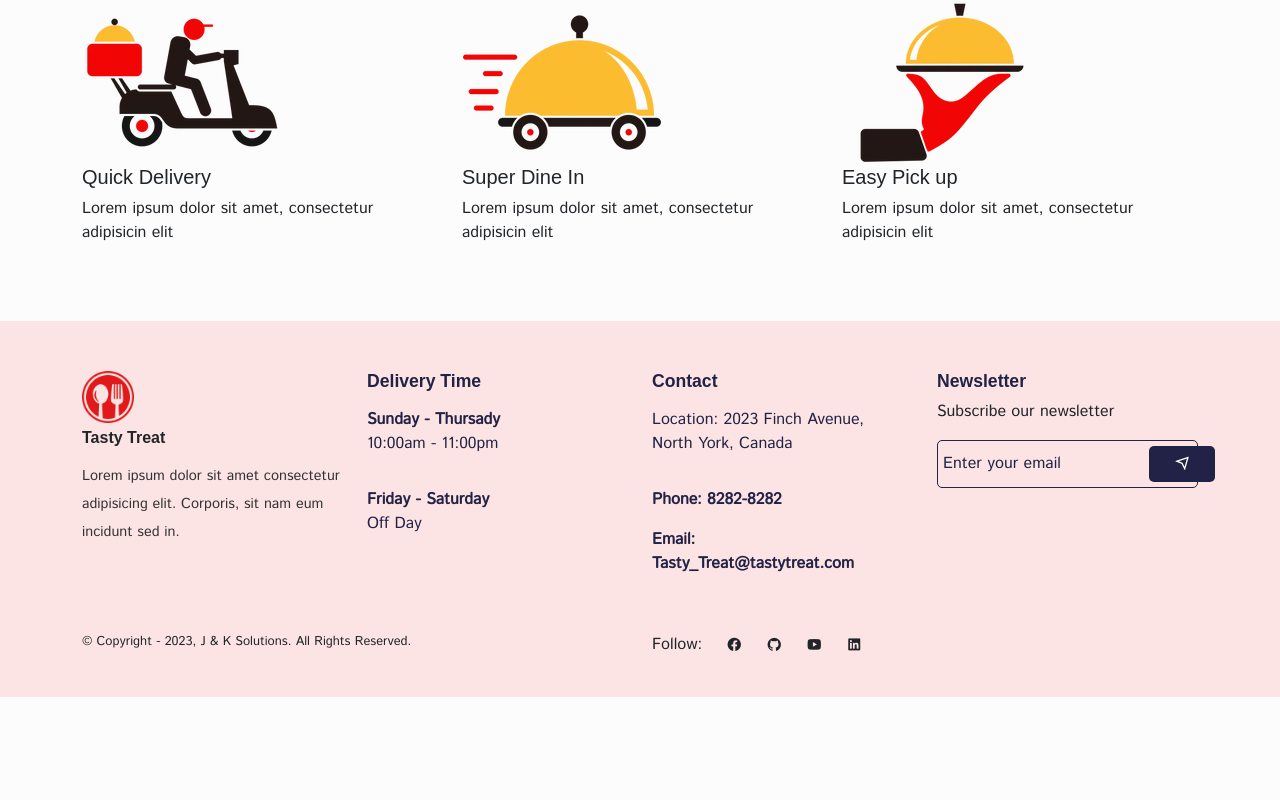
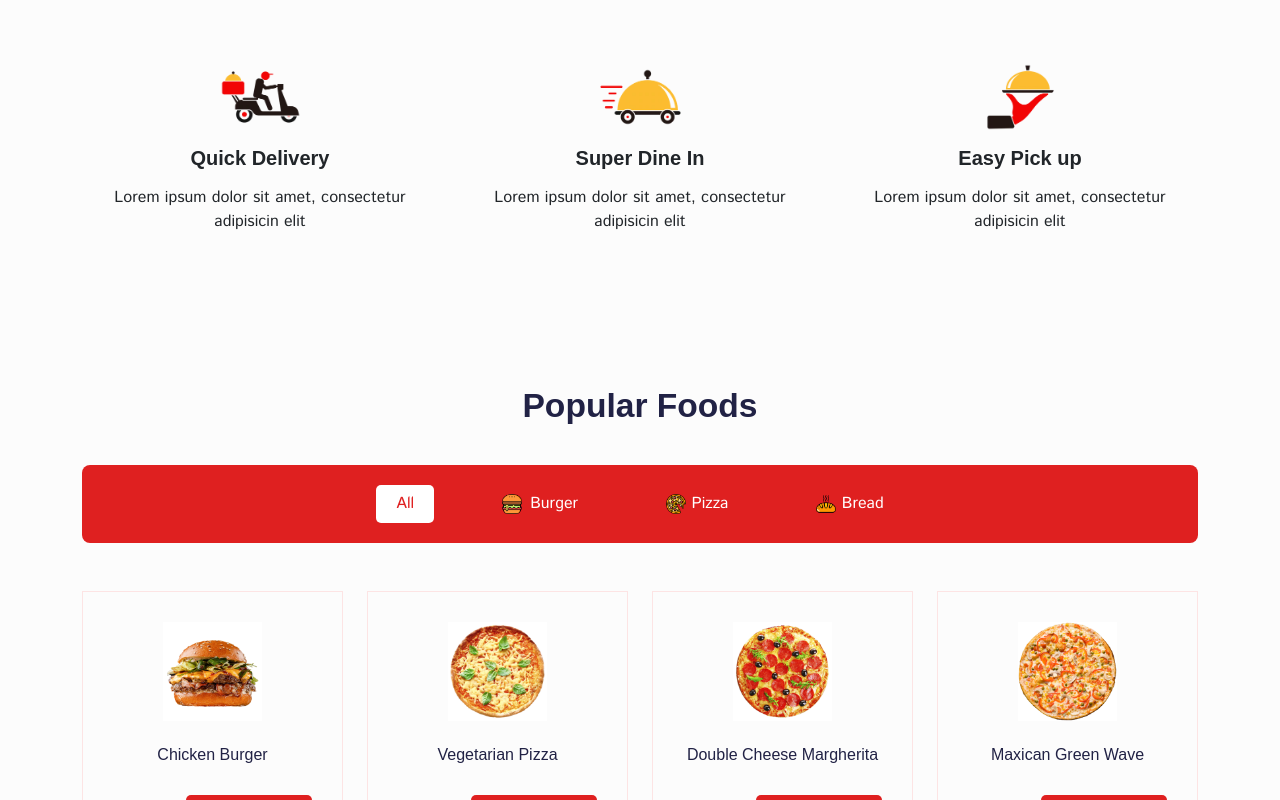
Before and after one commit to TH-Jeon/Food-Delivery-App, a React (Create React App) app: page /home in a window 1280 px wide. Shown: the part 1219-2019 px from the top of the page. Before the commit the page ends 1916 px from the top, so only its background shows below. Built offline with nearby package versions, Linux system fonts and the light colour scheme; a web font is replaced by a local one.

Commit message:
products card update

```diff
--- /dev/null
+++ b/src/components/UI/product-card/ProductCard.jsx
@@ -0,0 +1,28 @@
+import React from 'react';
+import { Link } from 'react-router-dom';
+
+import productImg from '../../../assets/images/product_2.1.jpg';
+import '../../../styles/product-card.css'
+
+const ProductCard = (props) => {
+
+    const {id,title,image01,price} =props.item
+
+   return (
+      <div className="product__item">
+         <div className="product__img">
+            <img src={image01} alt="product-img" className='w-50' />
+         </div>
+
+         <div className="product__content">
+            <h5><Link to={`/foods/${id}`}>{title}</Link></h5>
+            <div className='d-flex align-items-center justify-content-between'>
+                <span className='product__price'>${price}</span>
+                <button className='addToCart__btn '>Add to Cart</button>
+            </div>
+         </div>
+      </div>
+   );
+};
+
+export default ProductCard;
--- a/src/pages/Home.jsx
+++ b/src/pages/Home.jsx
@@ -13,6 +13,13 @@ import heroImg from '../assets/images/hero.png';
 import featureImg01 from '../assets/images/service-01.png';
 import featureImg02 from '../assets/images/service-02.png';
 import featureImg03 from '../assets/images/service-03.png';
+
+import products from '../assets/fake-data/products.js';
+
+import foodCategoryImg01 from '../assets/images/hamburger.png';
+import foodCategoryImg02 from '../assets/images/pizza.png';
+import foodCategoryImg03 from '../assets/images/bread.png';
+import ProductCard from '../components/UI/product-card/ProductCard.jsx';
 
 const featureData = [
    {
@@ -108,18 +115,50 @@ const Home = () => {
                      </p>
                   </Col>
 
-                  {
-                    featureData.map((item,index)=>(
-                      <Col lg="4" md="4" key={index}>
-                      <div className="feature__item">
-                          <img src={item.imgUrl} alt="feature-img" />
-                          <h5>{item.title}</h5>
-                          <p>{item.desc}</p>
-                      </div>
-                   </Col>
-                    ))
-                  }
+                  {featureData.map((item, index) => (
+                     <Col lg="4" md="4" key={index} className="mt-5">
+                        <div className="feature__item text-center p-3">
+                           <img
+                              src={item.imgUrl}
+                              alt="feature-img"
+                              className="w-25 mb-3"
+                           />
+                           <h5 className="fw-bold mb-3">{item.title}</h5>
+                           <p>{item.desc}</p>
+                        </div>
+                     </Col>
+                  ))}
+               </Row>
+            </Container>
+         </section>
 
+         <section>
+            <Container>
+               <Row>
+                  <Col lg="12" className="text-center">
+                     <h2>Popular Foods</h2>
+                  </Col>
+
+                  <Col lg="12">
+                     <div className="food__category d-flex align-items-center justify-content-center gap-5">
+                        <button className="all__btn foodBtnActive">All</button>
+                        <button className="d-flex align-items-center gap-2">
+                           <img src={foodCategoryImg01} alt="" /> Burger
+                        </button>
+                        <button>
+                           <img src={foodCategoryImg02} alt="" /> Pizza
+                        </button>
+                        <button>
+                           <img src={foodCategoryImg03} alt="" /> Bread
+                        </button>
+                     </div>
+                  </Col>
+
+                  {products.map((item) => (
+                     <Col lg="3" md="4" key={item.id} className='mt-5'>
+                        <ProductCard item={item} />
+                     </Col>
+                  ))}
                </Row>
             </Container>
          </section>
--- a/src/styles/home.css
+++ b/src/styles/home.css
@@ -9,3 +9,29 @@
   .feature__text {
 color:#777
   }
+
+  .food__category {
+    background: #df2020;
+    text-align: center;
+    margin-top: 30px;
+    padding: 20px 0px;
+    border-radius: 8px;
+  }
+
+  .food__category button {
+    border: none;
+    outline: none;
+    padding: 7px 20px;
+    background: transparent;
+    color: #fff;
+  }
+
+  .food__category button img {
+    width: 20px;
+    height: 20px;
+  }
+  .foodBtnActive {
+    background: #fff !important;
+    border-radius: 5px;
+    color: #df2020 !important;
+  }
--- /dev/null
+++ b/src/styles/product-card.css
@@ -0,0 +1,39 @@
+.product__item {
+    border: 1px solid #fde4e4;
+    text-align: center;
+    padding: 30px;
+    cursor: pointer;
+  }
+
+  .product__img {
+    margin-bottom: 20px;
+    transition: 0.4s;
+  }
+
+  .product__img:hover {
+    transform: scale(1.2);
+  }
+
+  .product__content h5 a {
+    color: #212245;
+    font-size: 1rem;
+  }
+
+  .product__content h5 {
+    margin-bottom: 30px;
+  }
+
+  .product__price {
+    font-weight: 600;
+    font-size: 1.2rem;
+    color: #df2020;
+  }
+
+  .addToCart__btn {
+    border: none;
+    padding: 7px 25px;
+    background: #df2020;
+    color: #fff;
+    border-radius: 5px;
+    font-size: 0.9rem;
+  }
```
Also changed, not shown: src/assets/fake-data/products.js (+70 -71 lines).
